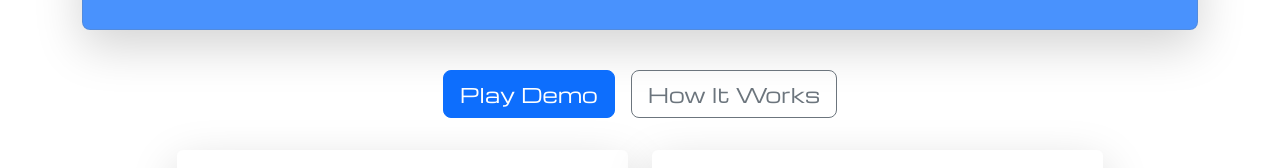
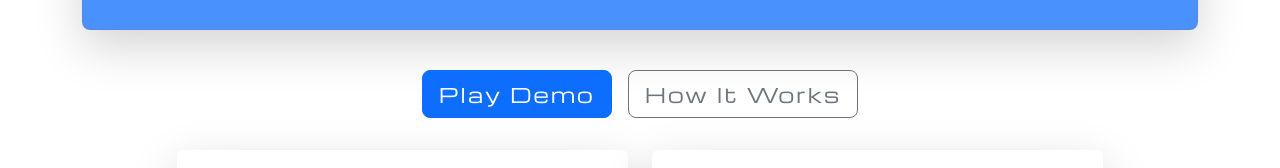
Before and after one commit to sebast825/Idempotent-Serverless-Architecture, a Next.js app: page / in a window 1280 px wide. Shown: the part 515-683 px from the top of the page. Built offline with nearby package versions, Linux system fonts and the light colour scheme; no server answers.

Commit message:
feat: btn letter spacing

```diff
--- a/app/globals.css
+++ b/app/globals.css
@@ -25,7 +25,11 @@ body {
 }
 button {
   font-family: var(--font-michroma), Arial, Helvetica, sans-serif !important;
+  @media (min-width: 600px) {
+    letter-spacing: 2px;
+  }
 }
+
 * {
   box-sizing: border-box;
   padding: 0;
```
